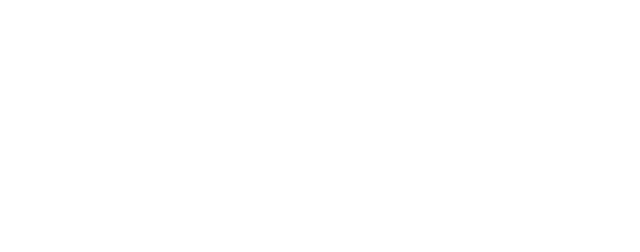
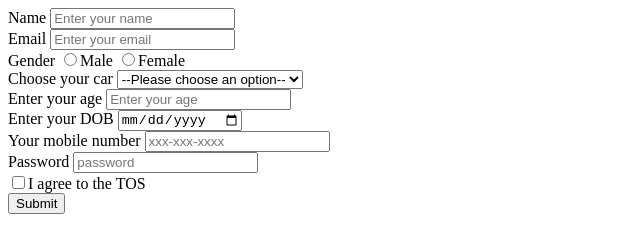
Before and after one commit to acciojob/signup-form-car-hansda6908, a website: page main.html in a window 1280 px wide. Shown: the whole page, without its empty margins (0-640 px from the left). Drawn offline with Linux system fonts and the light colour scheme.

Commit message:
created a submission

```diff
--- a/main.html
+++ b/main.html
@@ -8,6 +8,40 @@
 
 <body>
 	<!-- the entire body must be written by student -->
+	<form method="post">
+		<label for="name">Name</label>
+		<input type="text" id="name" name="name" placeholder="Enter your name" required><br>
+
+		<label for="email">Email</label>
+		<input type="email" id="email" name="email" required placeholder="Enter your email"><br>
+
+		<label for="gender">Gender</label>
+		<input type="radio" id="gender_m" name="gender" >Male
+		<input type="radio" id="gender_f" name="gender">Female<br>
+
+		<label for="cars">Choose your car</label>
+		<select name="cars" id="cars" required>
+			<option value="" disabled selected hidden>--Please choose an option--</option>
+			<option value="BMW">BMW</option>
+			<option value="Audi">Audi</option>
+			<option value="Mercedez">Mercedez</option>
+		</select><br>
+		<label for="age">Enter your age</label>
+		<input type="text" id="age" name="age" required placeholder="Enter your age"><br>
+		<label for="dob">Enter your DOB</label>
+		<input type="date" id="dob" name="dob" required><br>
+
+		<label for="tel">Your mobile number</label>
+		<input type="number" id="tel" name="tel"  placeholder="xxx-xxx-xxxx"><br>
+
+		<label for="password">Password</label>
+		<input type="password" id="password" name="password" required placeholder="password"><br>
+
+		<input type="checkbox" id="tos" name="tos" required>I agree to the TOS<br>
+		<input type="submit">
+	</form>
+
+
     <script type="text/javascript" src="./script.js">
 </script>
 
```
